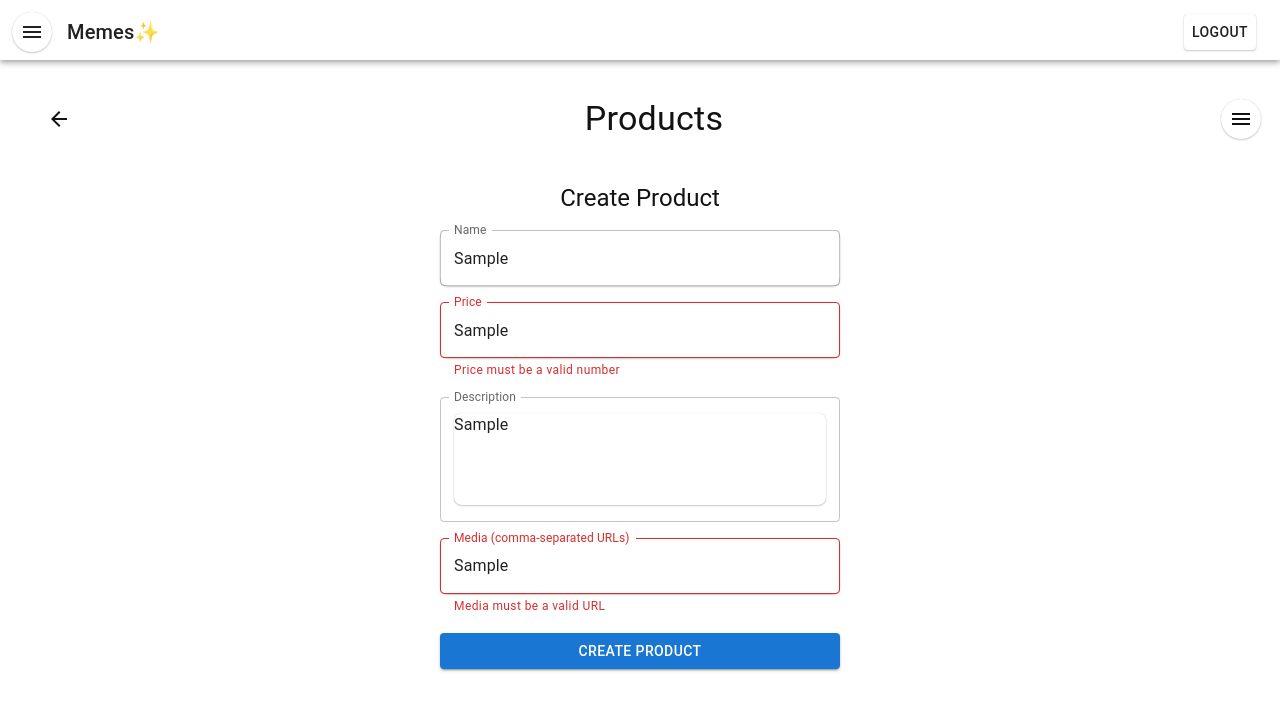
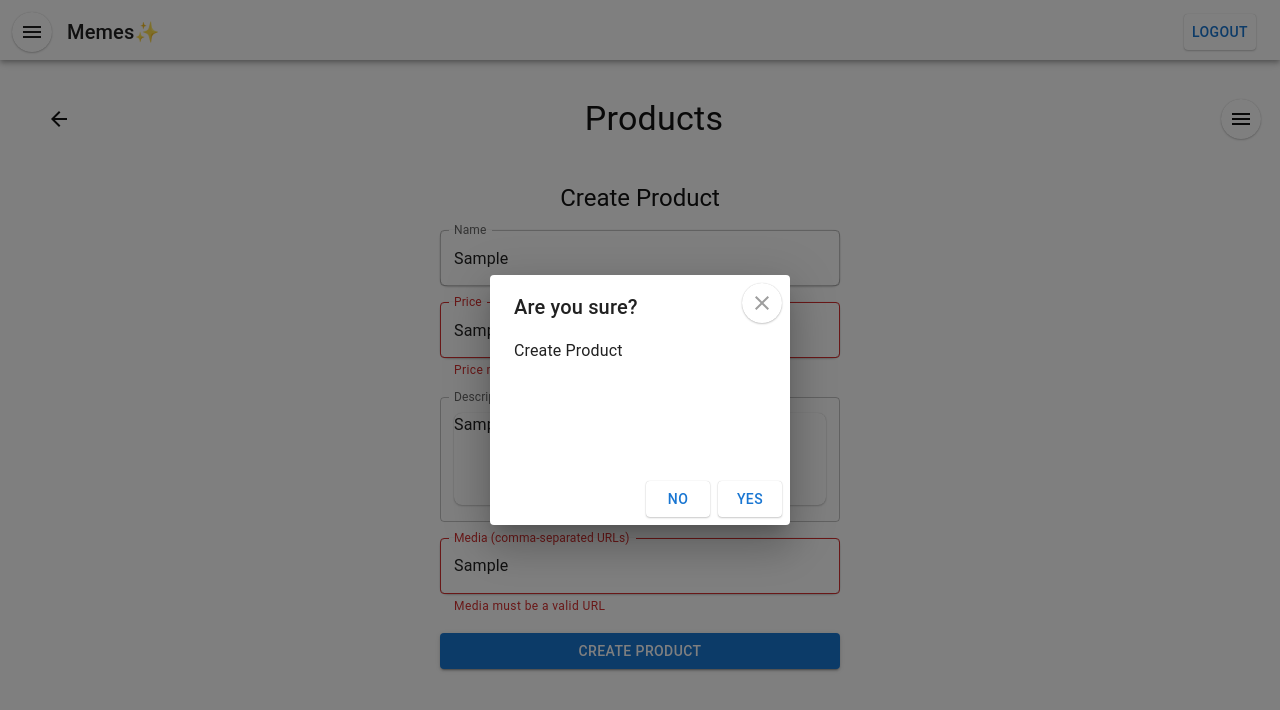
Before and after one commit to protobon/react-util, a React (Vite) app: page /products/create in a window 1280 px wide. Both pictures are taken after typing "Sample", "Sample", "Sample", "Sample" into the empty fields and a click on the button "CREATE PRODUCT". Shown: the top 710 px of the page. Built offline with nearby package versions, Linux system fonts and the light colour scheme.

Commit message:
confirmation modal

```diff
--- /dev/null
+++ b/src/common/components/Confirm/index.tsx
@@ -0,0 +1,55 @@
+import React from 'react';
+import { Dialog, DialogActions, DialogContent, DialogTitle, Button, IconButton, Typography } from '@mui/material';
+import CloseIcon from '@mui/icons-material/Close';
+
+interface ConfirmProps {
+    legend: string;
+    open: boolean;
+    onClose: () => void;
+    onConfirm: () => void;
+}
+
+const Confirm: React.FC<ConfirmProps> = ({ legend, open, onClose, onConfirm }) => {
+    return (
+        <Dialog
+        open={open}
+        onClose={onClose}
+        PaperProps={{
+            style: {
+                backdropFilter: 'blur(5px)',
+                width: 300,
+                height: 250,
+            },
+        }}
+        >
+            <DialogTitle>
+                Are you sure?
+                <IconButton
+                    aria-label="close"
+                    onClick={onClose}
+                    sx={{
+                        position: 'absolute',
+                        right: 8,
+                        top: 8,
+                        color: (theme) => theme.palette.grey[500],
+                    }}
+                >
+                    <CloseIcon />
+                </IconButton>
+            </DialogTitle>
+            <DialogContent>
+                <Typography>{legend}</Typography>
+            </DialogContent>
+            <DialogActions>
+                <Button onClick={onClose} color="primary">
+                    No
+                </Button>
+                <Button onClick={onConfirm} color="primary" autoFocus>
+                    Yes
+                </Button>
+            </DialogActions>
+        </Dialog>
+    );
+};
+
+export default Confirm;
--- a/src/common/components/Logout/index.tsx
+++ b/src/common/components/Logout/index.tsx
@@ -1,5 +1,7 @@
 import React, { useState } from 'react';
 import { useLogout } from '../../../hooks/Auth/useLogout';
+import { Box, Button } from '@mui/material';
+import Confirm from '../Confirm';
 
 export const LogoutButton: React.FC = () => {
     const [showModal, setShowModal] = useState(false);
@@ -19,17 +21,15 @@ export const LogoutButton: React.FC = () => {
     };
 
     return (
-        <div>
-            <button onClick={handleLogoutClick}>Logout</button>
-            {showModal && (
-                <div className="modal">
-                    <div className="modal-content">
-                        <p>Logout?</p>
-                        <button onClick={handleConfirmLogout}>Yes</button>
-                        <button onClick={handleCancelLogout}>No</button>
-                    </div>
-                </div>
-            )}
-        </div>
+        <Box>
+            <Button onClick={handleLogoutClick}>Logout</Button>
+            {showModal &&
+            <Confirm
+            legend="Logout"
+            open={showModal}
+            onClose={handleCancelLogout}
+            onConfirm={handleConfirmLogout}
+            />}
+        </Box>
     );
 };
--- a/src/common/components/Navbar/index.tsx
+++ b/src/common/components/Navbar/index.tsx
@@ -4,12 +4,10 @@ import Toolbar from '@mui/material/Toolbar';
 import Typography from '@mui/material/Typography';
 import IconButton from '@mui/material/IconButton';
 import MenuIcon from '@mui/icons-material/Menu';
-import { Box, Button } from '@mui/material';
-import { useLogout } from '../../../hooks/Auth/useLogout';
+import { Box } from '@mui/material';
+import { LogoutButton } from '../Logout';
 
 export const Navbar: React.FC<{ toggleSidebar: () => void }> = ({ toggleSidebar }) => {
-    const logout = useLogout();
-
   return (
     <AppBar sx={{
         position: "static",
@@ -29,7 +27,7 @@ export const Navbar: React.FC<{ toggleSidebar: () => void }> = ({ toggleSidebar
             Memes✨
           </Typography>
         </Box>
-        <Button color="inherit" onClick={logout}>Logout</Button>
+        <LogoutButton />
       </Toolbar>
     </AppBar>
   );
--- a/src/components/Product/Create/index.tsx
+++ b/src/components/Product/Create/index.tsx
@@ -11,6 +11,7 @@ import { useCreateProduct } from "../../../hooks/Product/useCreateProduct";
 import { useNavigate } from "react-router-dom";
 import { useNotification } from "../../../common/context/notification";
 import { Product } from "../../../types/product";
+import Confirm from "../../../common/components/Confirm";
 
 // Validation schema
 const validationSchema = Yup.object({
@@ -29,6 +30,7 @@ const ProductForm: React.FC = () => {
   const { mutateAsync: createProduct, isLoading } = useCreateProduct();
   const navigate = useNavigate();
   const { addNotification } = useNotification();
+  const [showModal, setShowModal] = React.useState(false);
 
   const handleError = (error: Error) => {
     addNotification(error.message);
@@ -43,7 +45,6 @@ const ProductForm: React.FC = () => {
     },
     validationSchema,
     onSubmit: (values, { resetForm }) => {
-      console.log(JSON.stringify(values, null, 2));
       createProduct(values, {
         onSuccess: (product) => {
             resetForm();
@@ -54,10 +55,22 @@ const ProductForm: React.FC = () => {
     },
   });
 
+  const handleConfirm = () => {
+    setShowModal(false);
+    formik.handleSubmit();
+  };
+
+  const handleClickOpen = () => {
+    setShowModal(true);
+  };
+
+  const handleClose = () => {
+    setShowModal(false);
+  };
+
+
   return (
     <Box
-      component="form"
-      onSubmit={formik.handleSubmit}
       sx={{
         display: "flex",
         flexDirection: "column",
@@ -122,13 +135,15 @@ const ProductForm: React.FC = () => {
       />
 
       <Button
-        type="submit"
+        type="button"
         variant="contained"
         color="primary"
         disabled={isLoading}
+        onClick={handleClickOpen}
       >
         {isLoading ? "Creating..." : "Create Product"}
       </Button>
+      {showModal && <Confirm legend="Create Product" open={showModal} onClose={handleClose} onConfirm={handleConfirm} />}
     </Box>
   );
 };
--- a/src/components/Product/Edit/index.tsx
+++ b/src/components/Product/Edit/index.tsx
@@ -4,6 +4,7 @@ import { useGetProduct } from '../../../hooks/Product/useGetProducts';
 import { CircularProgress, Box, TextField, Button } from '@mui/material';
 import { useUpdateProduct } from '../../../hooks/Product/useUpdateProduct';
 import { useQueryClient } from 'react-query';
+import Confirm from '../../../common/components/Confirm';
 
 
 const EditProduct: React.FC = () => {
@@ -16,6 +17,7 @@ const EditProduct: React.FC = () => {
     const [media, setMedia] = useState('');
     const navigate = useNavigate();
     const queryClient = useQueryClient();
+    const [showModal, setShowModal] = useState(false);
 
     useEffect(() => {
         if (product) {
@@ -44,6 +46,10 @@ const EditProduct: React.FC = () => {
     const handleMediaChange = (event: React.ChangeEvent<HTMLInputElement>) => {
         setMedia(event.target.value);
     };
+
+    const handleSaveClick = () => {
+        setShowModal(true);
+    }
 
     const handleSave = async () => {
         const mediaArray = media.split(',');
@@ -95,9 +101,10 @@ const EditProduct: React.FC = () => {
                     rows={4}
                 />
                 <Box sx={{ display: "flex", justifyContent: "space-between"}}>
-                    <Button variant="contained" color="primary" onClick={handleSave}>
+                    <Button variant="contained" color="primary" onClick={handleSaveClick}>
                         Save
                     </Button>
+                    {showModal && <Confirm legend="Save" open={showModal} onClose={() => setShowModal(false)} onConfirm={handleSave} />}
                     <Button variant="contained" color="inherit" onClick={() => navigate(-1)}>
                         Cancel
                     </Button>
```
Lines whose indentation alone changed are shown as unchanged.
